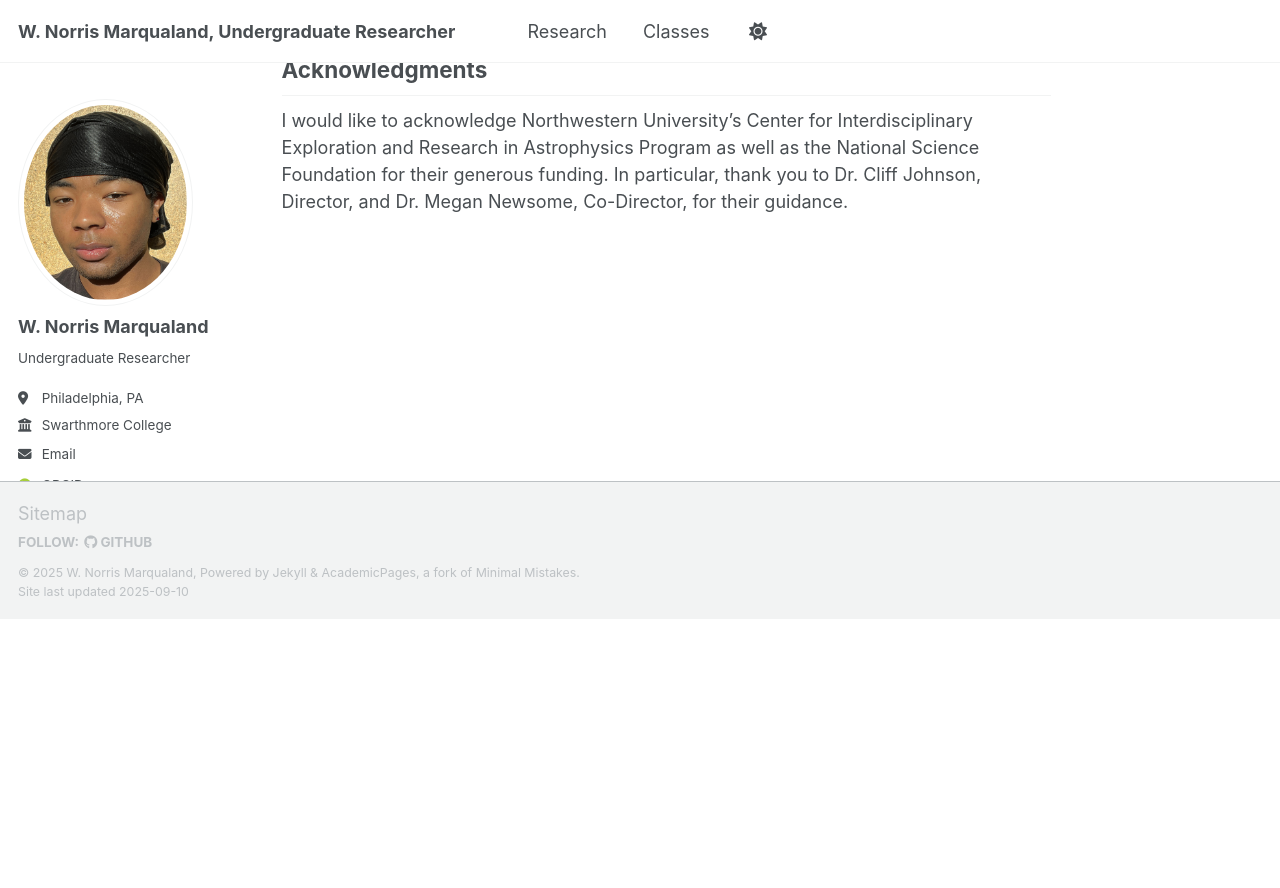
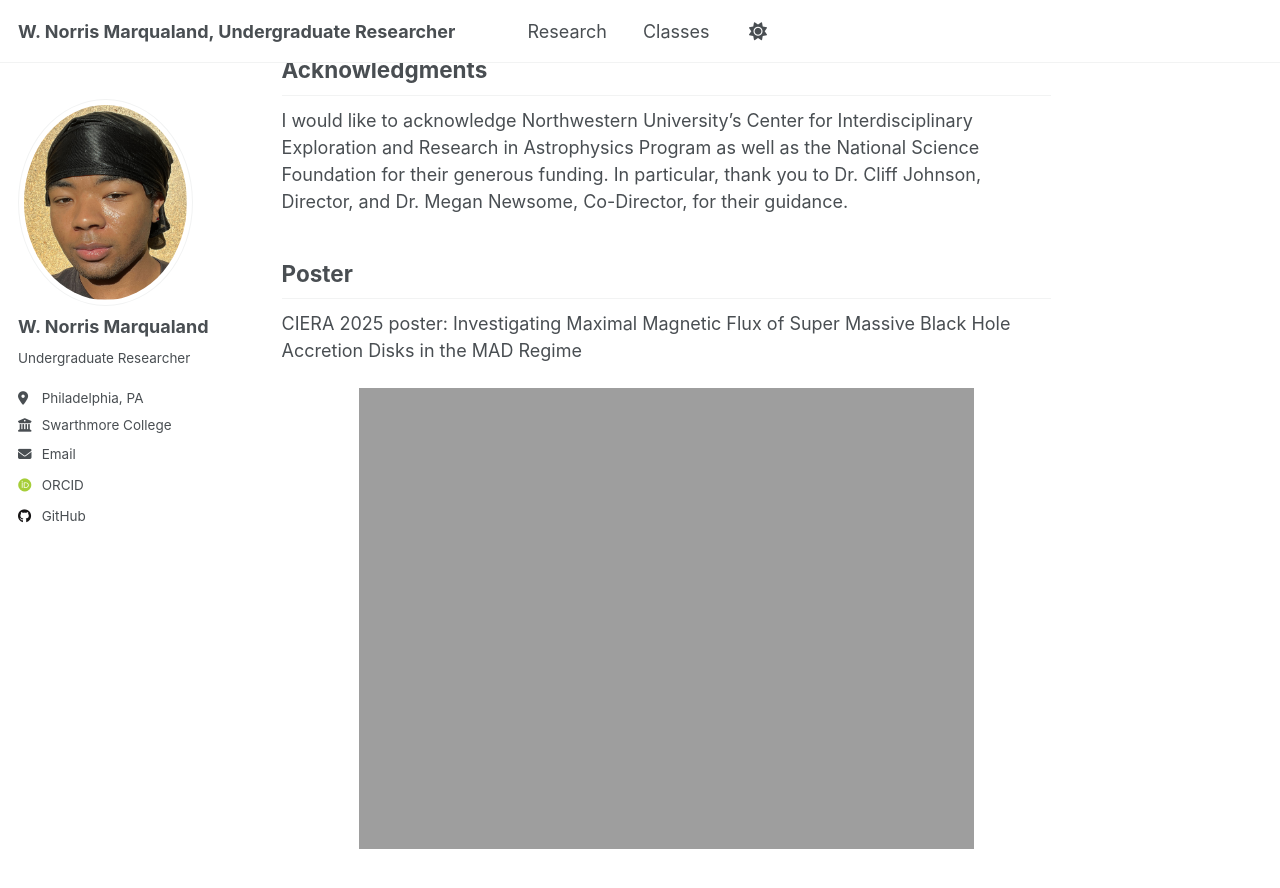
Before and after one commit to mnorris12/mnorris12.github.io, a Jekyll site: the page built from _pages/Research.md, in a window 1280 px wide and 900 px high, scrolled down 6562 px. Shown: the top 888 px of the window. Built offline with Jekyll 4.4.1, drawn with Linux system fonts in a browser that asks for light colours; some web fonts are replaced; a script that is not in the unit is left out; before the commit the page ends 7181 px from its top, so only the background shows below that.

Commit message:
Update Research.md

```diff
--- a/_pages/Research.md
+++ b/_pages/Research.md
@@ -83,3 +83,11 @@ The bending and receptivity to bending of magnetic field lines in the accretion
 ## Acknowledgments
 
 I would like to acknowledge Northwestern University’s Center for Interdisciplinary Exploration and Research in Astrophysics Program as well as the National Science Foundation for their generous funding. In particular, thank you to Dr. Cliff Johnson, Director, and Dr. Megan Newsome, Co-Director, for their guidance.
+
+## Poster
+
+CIERA 2025 poster: Investigating Maximal Magnetic Flux of Super Massive Black Hole Accretion Disks in the MAD Regime
+
+<p align="center">
+  <img src="{{ base_path }}/images/CIERA_poster.pdf" alt="Observation illustration" width="80%">
+</p>
```
